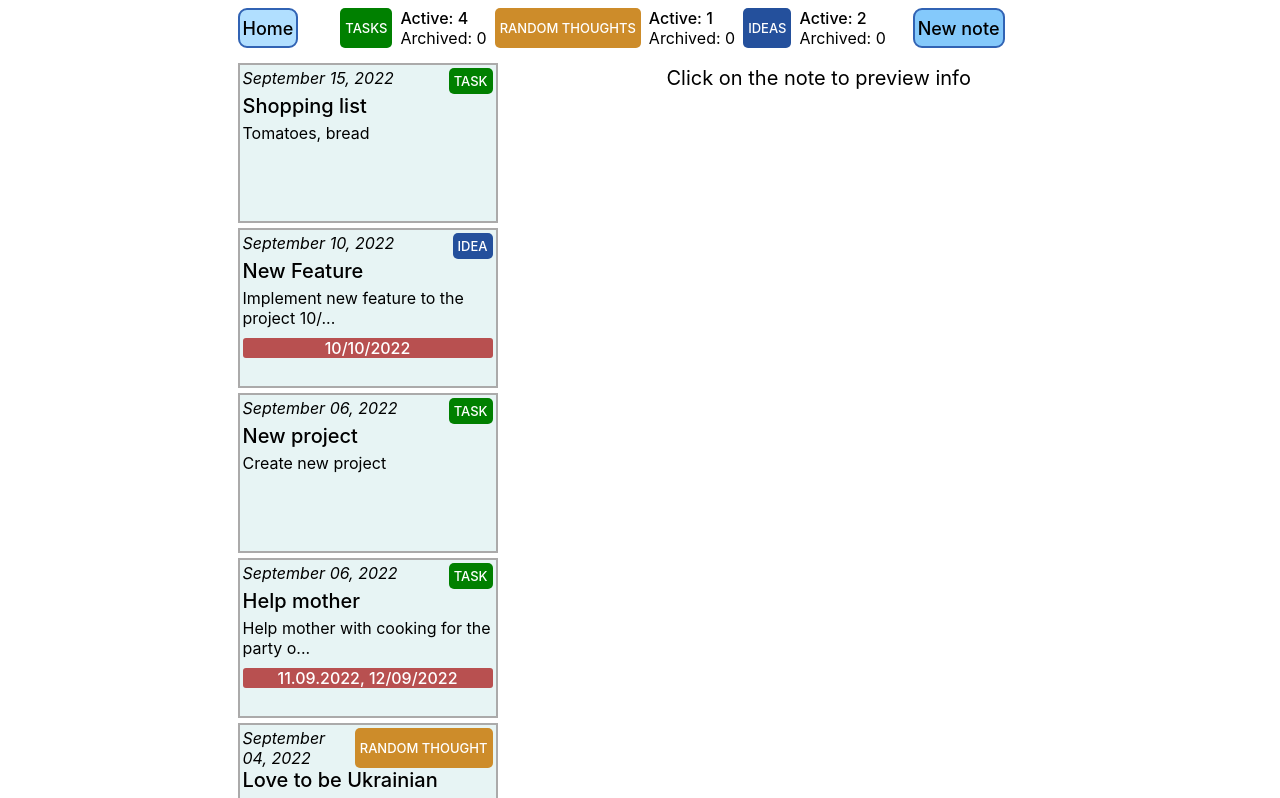
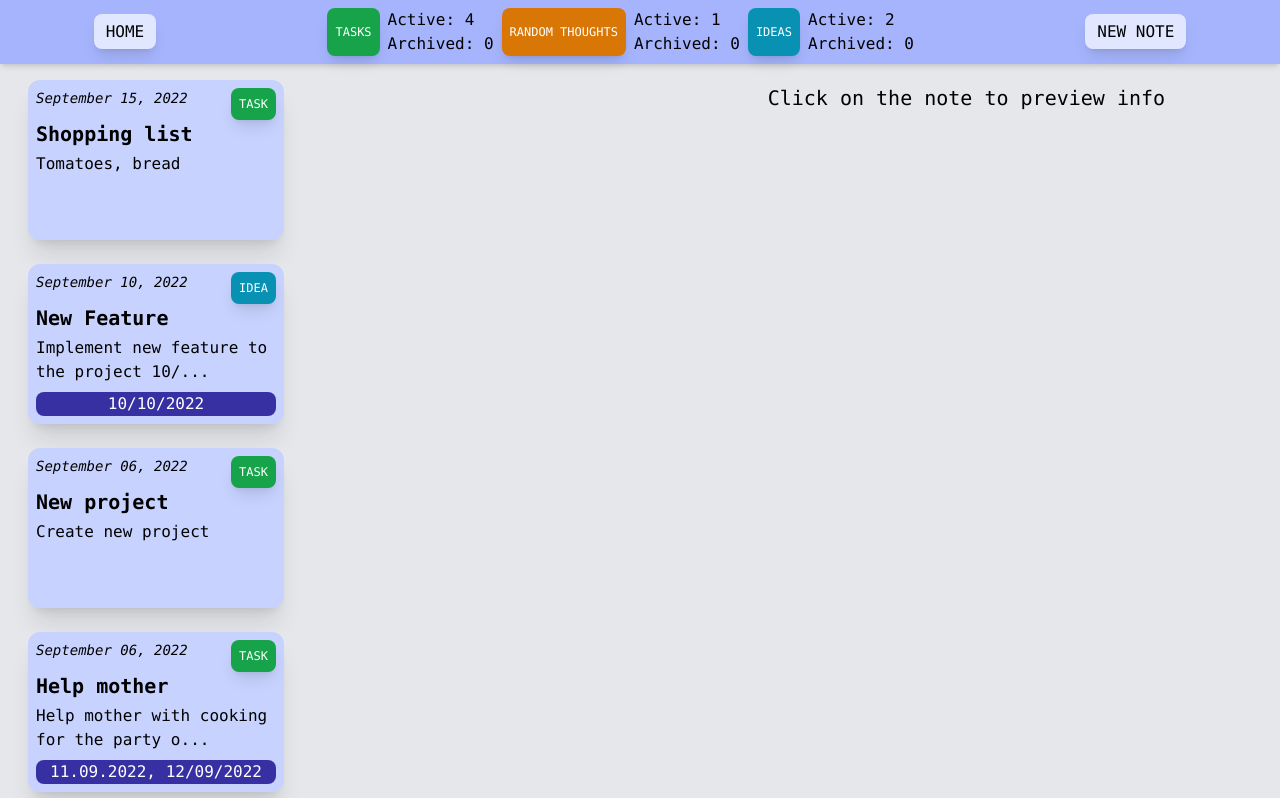
Before and after one commit to plntry/notesapp-react-redux-ts, a React (Create React App) app: page / in a window 1280 px wide. Shown: the top 798 px of the page. Built offline with nearby package versions, Linux system fonts and the light colour scheme.

Commit message:
Added Tailwind

```diff
--- a/package.json
+++ b/package.json
@@ -45,6 +45,9 @@
     ]
   },
   "devDependencies": {
-    "gh-pages": "^4.0.0"
+    "autoprefixer": "^10.4.12",
+    "gh-pages": "^4.0.0",
+    "postcss": "^8.4.16",
+    "tailwindcss": "^3.1.8"
   }
 }
--- /dev/null
+++ b/postcss.config.js
@@ -0,0 +1,6 @@
+module.exports = {
+  plugins: {
+    tailwindcss: {},
+    autoprefixer: {},
+  },
+}
--- a/src/components/header-components/Categories.tsx
+++ b/src/components/header-components/Categories.tsx
@@ -2,6 +2,7 @@ import { useSelector } from 'react-redux';
 import { Link } from 'react-router-dom';
 
 const Categories: React.FC = () => {
+
   const notesActiveList = useSelector((state: AppState) => state.notesActiveList);
   const notesArchivedList = useSelector((state: AppState) => state.notesArchivedList);
 
@@ -15,29 +16,26 @@ const Categories: React.FC = () => {
 
   return (
     <>
-        <div className='flex-container categories'>
+        <div className='categories'>
             <Link to='/archived-tasks' className="note-category note-category-hover">
               Tasks
-              <span className="tooltiptext">Click to open archived tasks list</span>
             </Link>
             <div className="category-text-container">
-              <div className="category-text category-text-choose">Active: {numberOfActiveTasks}</div>
+              <div className="category-text">Active: {numberOfActiveTasks}</div>
               <div className="category-text">Archived: {numberOfArchivedTasks}</div>
             </div>
             <Link to='/archived-random-thoughts' className="note-category note-random-thought note-category-hover">
               Random Thoughts
-              <span className="tooltiptext">Click to open archived random thoughts list</span>
             </Link>
             <div className="category-text-container">
-              <div className="category-text category-text-choose">Active: {numberOfActiveRandomThoughts}</div>
+              <div className="category-text">Active: {numberOfActiveRandomThoughts}</div>
               <div className="category-text">Archived: {numberOfArchivedRandomThoughts}</div>
             </div>
             <Link to='/archived-ideas' className="note-category note-idea note-category-hover">
               Ideas
-              <span className="tooltiptext">Click to open archived ideas list</span>
             </Link>
             <div className="category-text-container">
-              <div className="category-text category-text-choose">Active: {numberOfActiveIdeas}</div>
+              <div className="category-text">Active: {numberOfActiveIdeas}</div>
               <div className="category-text">Archived: {numberOfArchivedIdeas}</div>
             </div>
         </div>
--- a/src/components/header-components/Header.tsx
+++ b/src/components/header-components/Header.tsx
@@ -5,7 +5,7 @@ import OpenCreateFormBtn from './OpenCreateFormBtn';
 const Header: React.FC = () => {
   return (
     <>
-      <header className='flex-container'>
+      <header>
         <HomeBtn />
         <Categories />
         <OpenCreateFormBtn />
--- a/src/components/header-components/HomeBtn.tsx
+++ b/src/components/header-components/HomeBtn.tsx
@@ -3,10 +3,9 @@ import { Link } from 'react-router-dom';
 const HomeBtn: React.FC = () => {
   return (
     <>
-      <div className='open-form-btn-container'>
-        <Link to='/' className="open-home-btn">
+      <div className='header-btn-container'>
+        <Link to='/' className="header-btn">
           Home
-          <span className="tooltiptext">Click to open active tasks list</span>
         </Link>
       </div>
     </>
--- a/src/components/header-components/OpenCreateFormBtn.tsx
+++ b/src/components/header-components/OpenCreateFormBtn.tsx
@@ -3,8 +3,8 @@ import { Link } from 'react-router-dom';
 const OpenCreateFormBtn: React.FC = () => {
   return (
     <>
-      <div className='open-form-btn-container'>
-        <Link to='/create-note' className="open-form-btn">
+      <div className='header-btn-container'>
+        <Link to='/create-note' className="header-btn">
           New note
         </Link>
       </div>
--- a/src/components/notes-components/NotePreview.tsx
+++ b/src/components/notes-components/NotePreview.tsx
@@ -76,8 +76,8 @@ const NotePreview: React.FC = () => {
 
   if (isArchivedPage) {
     archiveBtnText = 'Unarchive';
-    editBtnStyles += ' hidden';
-    deleteBtnStyles += ' hidden';
+    editBtnStyles += ' hidden-element';
+    deleteBtnStyles += ' hidden-element';
     onNoteArchiveUnarchive = () => onNoteUnarchive();
   } else {
     archiveBtnText = 'Archive';
--- a/src/index.css
+++ b/src/index.css
@@ -1,342 +1,339 @@
+@tailwind base;
+@tailwind components;
+@tailwind utilities;
+
+@layer components {
   body {
-  font-family: -apple-system, BlinkMacSystemFont, 'Segoe UI', 'Roboto', 'Oxygen',
-    'Ubuntu', 'Cantarell', 'Fira Sans', 'Droid Sans', 'Helvetica Neue',
-    sans-serif;
-  -webkit-font-smoothing: antialiased;
-  -moz-osx-font-smoothing: grayscale;
-  height: 100%;
-  width: 95%;
-  display: flex;
-  flex-direction: column;
-  align-items: center;
+    @apply
+    bg-gray-200
+      flex
+      flex-col
+      items-center
+      font-mono
+      h-full
+      w-auto
+      overflow-x-hidden
+      m-0;
   }
 
   ::selection {
-  color: white;
-  background-color: rgb(75, 163, 163);
+    @apply
+      bg-indigo-600
+      bg-opacity-60;
+  }
+
+  ::-webkit-scrollbar {
+    @apply
+      w-4;
+  }
+
+  ::-webkit-scrollbar-track {
+    @apply
+      bg-indigo-200;
+  }
+
+  ::-webkit-scrollbar-thumb {
+    @apply
+      bg-indigo-400;
+  }
+
+  header {
+    @apply
+      sticky
+      flex
+      justify-around
+      top-0
+      z-50
+      bg-indigo-300
+      shadow-md
+      w-screen
+      max-w-full
+      p-2;
   }
 
   .flex-container {
-  display: flex;
-  justify-content: space-between;
-  gap: 8px;
+    @apply
+      flex
+      content-between
+      gap-2;
   }
 
   .category-text-container {
-  display: flex;
-  flex-direction: column;
-  justify-content: center;
+    @apply
+      flex
+      flex-col
+      content-center;
   }
 
   .categories {
-  margin-left: 15px;
-  white-space: wrap;
-  justify-self: flex-start;
+    @apply
+      flex
+      content-between
+      gap-2
+      whitespace-nowrap;
   }
 
   .category-text {
-  white-space: nowrap;
+    @apply
+      whitespace-nowrap;
   }
 
-.category-text-choose {
-  font-weight: 500;
+  .header-btn-container {
+    @apply
+      self-center;
   }
 
-.open-form-btn-container {
-  display: flex;
-  justify-content: center;
-}
-
-.open-form-btn {
-  display: flex;
-  align-items: center;
-  text-decoration: none;
-  font-size: 18px;
-  font-weight: 500;
-  border-radius: 9px;
-  background-color: rgb(132, 201, 251);
-  color: black;
-  padding: 3px 3px;
-  border: 2px solid rgb(49, 99, 180);
-  cursor: pointer;
-  transition: all 0.2s ease;
-  text-align: center;
-  margin-right: 5px;
-}
-
-.open-form-btn:hover {
-  color: white;
+  .header-btn {
+    @apply
+      text-base
+      no-underline
+      rounded-lg
+      whitespace-nowrap
+      px-3
+      py-2
+      shadow-lg
+      uppercase
+    bg-indigo-100
+    hover:bg-indigo-500
+    hover:text-indigo-50
+      transition
+      focus:ring
+      focus:ring-indigo-500
+      focus:ring-opacity-50
+      focus:ring-offset-1;
   }
 
   .notes-message {
-  font-size: 20px;
-  position: fixed;
-  display: flex;
-  flex-direction: column;
-  padding: 3px;
-  margin-top: 15px;
     margin-left: 58vw;
-  width: 25vw;
-  height: auto;
-  margin-right: 20px;
+    width: 35vw;
+    @apply
+      fixed
+      flex
+      flex-col
+      text-xl
+      text-center
+      p-1
+      mr-3
+      mt-4;
   }
 
   .main-page-container {
-  display: flex;
-  justify-content: flex-end;
+    @apply
+      flex;
   }
 
   .notes-container {
-  display: flex;
-  flex-flow: column wrap;
-  gap: 5px;
-  margin: 15px;
-  margin-left: 15px;
-  margin-right: 40vw;
+    @apply
+      flex
+      flex-col
+      flex-wrap
+      gap-6
+      my-4
+      ml-7;
   }
 
   .note-item {
-  background-color: rgb(231, 244, 244);
-  border: 2px solid rgb(171, 170, 170);
-  width: 250px;
-  height: 150px;
-  transition: transform .2s;
-  padding: 3px;
-}
-
-.note-item:hover {
-  cursor: pointer;
-  background-color: rgb(156, 216, 216);
-  transform: scale(1.1);
+    @apply
+    bg-indigo-200
+      rounded-xl
+      shadow-xl
+      p-2
+      w-64
+      h-40
+    hover:bg-indigo-300
+      hover:cursor-pointer
+      transition
+      focus:ring
+      focus:ring-indigo-500
+      focus:ring-opacity-50
+      focus:ring-offset-1;
   }
 
   .note-category {
-  background-color:green;
-  font-size: 13px;
-  font-weight: 500;
-  text-transform: uppercase;
-  color: white;
-  padding: 5px;
-  border-radius: 5px;
-  margin-left: auto;
-  text-align: center;
-  display: flex;
-  justify-content: center;
-  align-items: center;
-  cursor: pointer;
-  white-space: nowrap;
-  text-decoration: none;
+    @apply
+      flex
+      justify-center
+      items-center
+      whitespace-nowrap
+      text-xs
+      text-white
+      no-underline
+      rounded-lg
+      p-2
+      ml-auto
+      shadow-lg
+      uppercase
+    bg-green-600;
   }
 
   .note-idea {
-  background-color: #24509c;
+    @apply
+      bg-cyan-600;
   }
 
   .note-random-thought {
-  background-color: #cd8c2a;
+    @apply
+      bg-amber-600;
   }
 
-.note-category-hover:hover {
-  box-shadow: inset 0em 0em 0em 10em rgba(0, 0, 0, 0.3);
-  transition: all 0.2s ease;
-}
-
-.note-category .tooltiptext {
-  visibility: hidden;
-  width: auto;
-  height: 20px;
-  opacity: 85%;
-  margin-top: 75px;
-  background-color: black;
-  color: #fff;
-  text-align: center;
-  border-radius: 6px;
-  padding: 5px 0;
-  position: absolute;
-  z-index: 1;
-}
-
-.note-category:hover .tooltiptext {
-  visibility: visible;
-}
-
-.open-home-btn {
-  display: flex;
-  align-items: center;
-  text-decoration: none;
-  font-size: 18px;
-  font-weight: 500;
-  border-radius: 9px;
-  background-color: rgb(177, 223, 255);
-  color: black;
-  padding: 3px 3px;
-  border: 2px solid rgb(49, 99, 180);
-  cursor: pointer;
-  transition: all 0.2s ease;
-  text-align: center;
-  margin-left: 15px;
-}
-
-.open-home-btn:hover {
-  background-color: rgb(37, 107, 157);
-  color: white;
-}
-
-.open-home-btn .tooltiptext {
-  visibility: hidden;
-  width: auto;
-  height: 20px;
-  opacity: 85%;
-  margin-top: 36px;
-  margin-left: -55px;
-  background-color: black;
-  color: #fff;
-  text-align: center;
-  border-radius: 6px;
-  padding: 5px 0;
-  position: absolute;
-  z-index: 1;
-}
-
-.open-home-btn:hover .tooltiptext {
-  visibility: visible;
+  .note-category-hover {
+    @apply
+      hover:bg-opacity-70
+    hover:text-indigo-50
+      transition
+      hover:-translate-y-0.5
+      transform;
   }
 
   .note-date {
-  font-style: oblique;
+    @apply
+      italic
+      text-sm
+      font-medium;
   }
 
   .note-title {
-  font-weight: 500;
-  font-size: 20px;
+    @apply
+      font-bold
+      text-xl;
   }
 
   .note-content {
-  margin-top: 5px;
+    @apply
+      mt-1
   }
 
   .note-dates {
-  margin-top: 10px;
-  background-color: rgb(184, 80, 80);
-  color: white;
-  font-weight: 500;
-  border-radius: 3px;
-  text-align: center;
+    @apply
+      mt-2
+    bg-indigo-800
+    text-white
+      rounded-lg
+      text-center;
   }
 
   .note-active {
-  border: solid #3e3e3e;
-  background-color: rgb(156, 216, 216);
+    @apply
+      border-2
+    border-indigo-900
+    bg-indigo-300;
   }
 
   .preview-note-item {
-  position: fixed;
-  display: flex;
-  flex-direction: column;
-  padding: 3px;
-  margin-top: 15px;
     margin-left: 58vw;
-
-  width: 25vw;
-  background-color: rgb(218, 248, 248);
-  border: 2px solid rgb(116, 156, 156);
-  height: auto;
-  margin-right: 20px;
+    width: 35vw;
+    @apply
+      fixed
+      flex
+      flex-col
+      p-1
+      mt-4
+      mr-5
+      rounded-xl
+    bg-indigo-300
+      shadow-xl;
   }
 
   .preview-point {
-  font-weight: 500;
-  font-size: 17px;
-  background-color: rgb(156, 216, 216);
+    @apply
+      font-bold
+      text-lg;
   }
 
   .delete-note-btn {
-  text-decoration: none;
-  font-size: 20px;
-  font-weight: 500;
-  text-align: center;
-  border-radius: 9px;
-  background-color: rgb(187, 16, 16);
-  color: white;
-  padding: 4px 6px;
-  border: 2px solid rgb(107, 31, 31);
-  cursor: pointer;
-  transition: all 0.2s ease;
-  margin-top: 3px;
-}
-
-.delete-note-btn:hover {
-  background-color: #9c2424;
-  color: white;
+    @apply
+      no-underline
+      text-lg
+      font-bold
+      text-center
+      rounded-xl
+      shadow-lg
+      bg-red-700
+      text-white
+      w-11/12
+      self-center
+      mt-1
+      hover:bg-red-900
+      transition
+      focus:ring
+      focus:ring-red-500
+      focus:ring-opacity-50
+      focus:ring-offset-1;
   }
 
   .edit-note-btn {
-  text-decoration: none;
-  font-size: 20px;
-  font-weight: 500;
-  text-align: center;
-  border-radius: 9px;
-  background-color: rgb(17, 153, 203);
-  color: white;
-  padding: 4px 6px;
-  border: 2px solid rgb(29, 95, 117);
-  cursor: pointer;
-  transition: all 0.2s ease;
-  margin-top: 3px;
-}
-
-.edit-note-btn:hover {
-  background-color: rgb(21, 119, 154);
+    @apply
+      no-underline
+      text-lg
+      font-bold
+      text-center
+      rounded-xl
+      shadow-lg
+      bg-blue-600
+      text-white
+      w-11/12
+      self-center
+      mt-1
+      hover:bg-blue-800
+      transition
+      focus:ring
+      focus:ring-blue-500
+      focus:ring-opacity-50
+      focus:ring-offset-1;
   }
 
   .archive-note-btn {
-  text-decoration: none;
-  font-size: 20px;
-  font-weight: 500;
-  text-align: center;
-  border-radius: 9px;
-  background-color: rgb(142, 92, 35);
-  color: white;
-  padding: 4px 6px;
-  border: 2px solid rgb(81, 61, 20);
-  cursor: pointer;
-  transition: all 0.2s ease;
-  margin-top: 3px;
-}
-
-.archive-note-btn:hover {
-  background-color: rgb(114, 76, 32);
+    @apply
+      no-underline
+      text-lg
+      font-bold
+      text-center
+      rounded-xl
+      shadow-lg
+      bg-amber-800
+      text-white
+      w-11/12
+      self-center
+      mt-1
+      hover:bg-amber-900
+      transition
+      focus:ring
+      focus:ring-amber-500
+      focus:ring-opacity-50
+      focus:ring-offset-1;
   }
 
   /* Create Note Form */
   .create-note-form {
-  display: flex;
-  align-self: center;
-  flex-direction: column;
-  justify-content: center;
-  align-items: center;
-  background-color: rgb(218, 248, 248);
-  border: 2px solid rgb(116, 156, 156);
-  margin-top: 50px;
-  padding: 60px;
+    @apply
+      flex
+      self-center
+      flex-col
+      justify-center
+      items-center
+      bg-indigo-200
+      rounded-2xl
+      border-2
+      border-indigo-300
+      p-16
+      mt-16
+      w-full;
   }
 
   .create-note-form-elements {
-  margin-bottom: 25px;
+    @apply
+      mb-7;
   }
 
-.hidden {
-  display: none;
+  .hidden-element {
+    @apply
+      hidden;
   }
 
   @media (max-width: 680px) {
     .category-text {
-    display: none;
+      @apply
+        hidden;
     }
   }
-
-@media (max-width: 865px) {
-  .note-category .tooltiptext {
-    margin-left: 180px;
 }
-}
--- /dev/null
+++ b/tailwind.config.js
@@ -0,0 +1,10 @@
+/** @type {import('tailwindcss').Config} */
+module.exports = {
+  content: [
+    "./src/**/*.{ts,tsx}",
+  ],
+  theme: {
+    extend: {},
+  },
+  plugins: [],
+}
```
Also changed, not shown: 1 other file (tests, documents, lock files or other folders). Lines whose indentation alone changed are shown as unchanged.
